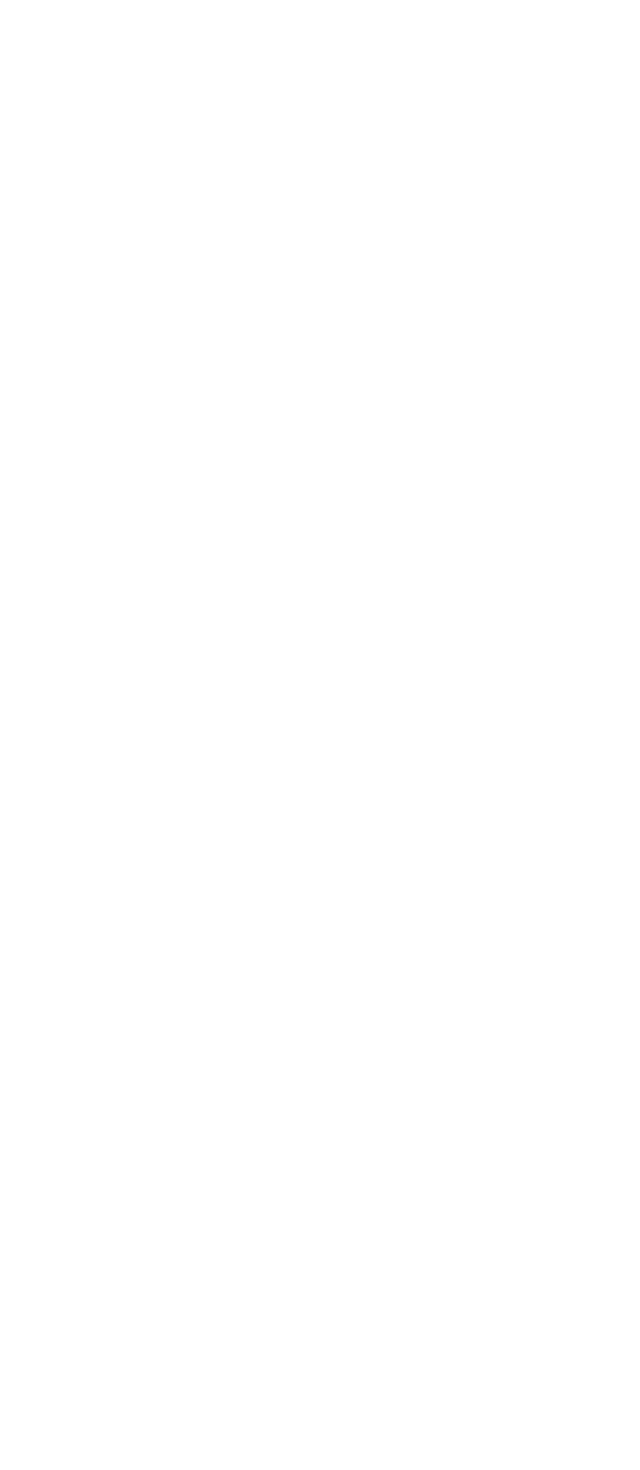
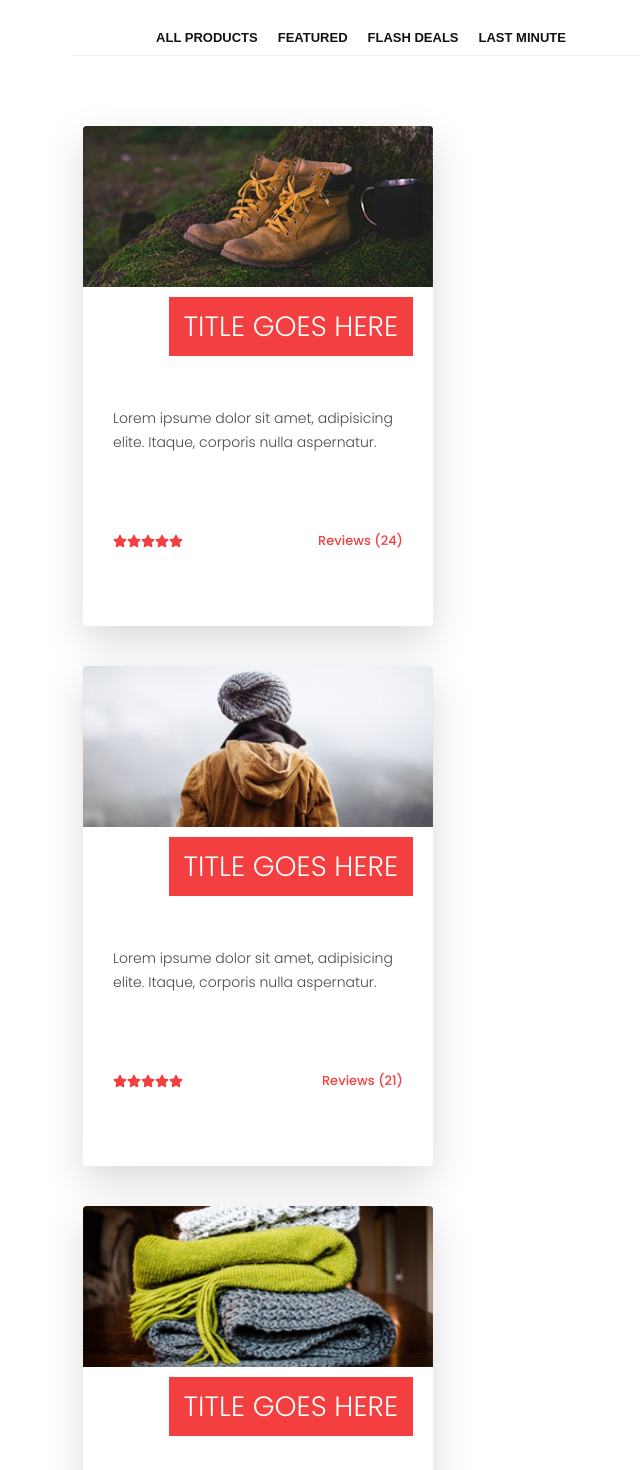
Before and after one commit to AndreFelipe97/E-commerc, a Next.js app: page /our-products in a window 1280 px wide. Before the commit this address had no page. Shown: the part 680-2150 px from the top of the page, without its empty margins (279-919 px from the left). Before the commit the page ends 800 px from the top, so only its background shows below. Built offline with nearby package versions, Linux system fonts and the light colour scheme.

Commit message:
initial page our products

```diff
--- a/src/components/Footer/styles.ts
+++ b/src/components/Footer/styles.ts
@@ -9,7 +9,7 @@ export const FooterContainer = styled.div`
 
   div {
     border-top: 1px solid var(--color-grey);
-    flex: 0 0 70%;
+    flex: 0 0 45%;
     display: flex;
     justify-content: center;
     align-items: center;
--- a/src/components/Header/index.tsx
+++ b/src/components/Header/index.tsx
@@ -26,7 +26,7 @@ export function Header() {
             </Link>
           </MenuItem>
           <MenuItem>
-            <Link href="#" passHref>
+            <Link href="/our-products" passHref>
               <MenuLink>Our Products</MenuLink>
             </Link>
           </MenuItem>
--- /dev/null
+++ b/src/components/Layout/index.tsx
@@ -0,0 +1,24 @@
+import Head from "next/head";
+import { ReactNode } from "react";
+import { Banner } from "../Benner";
+import { Footer } from "../Footer";
+import { Header } from "../Header";
+
+type LayoutDefaultProps = {
+  title: string;
+  children: ReactNode;
+};
+
+export function LayoutDefault({ title, children }: LayoutDefaultProps) {
+  return (
+    <>
+      <Head>
+        <title>{title}</title>
+      </Head>
+      <Header />
+      <Banner />
+      {children}
+      <Footer />
+    </>
+  );
+}
--- a/src/pages/api/hello.ts
+++ /dev/null
@@ -1,13 +0,0 @@
-// Next.js API route support: https://nextjs.org/docs/api-routes/introduction
-import type { NextApiRequest, NextApiResponse } from 'next'
-
-type Data = {
-  name: string
-}
-
-export default function handler(
-  req: NextApiRequest,
-  res: NextApiResponse<Data>
-) {
-  res.status(200).json({ name: 'John Doe' })
-}
--- /dev/null
+++ b/src/pages/our-products/index.tsx
@@ -0,0 +1,60 @@
+import { Card } from "../../components/Card";
+import { LayoutDefault } from "../../components/Layout";
+import { Container, Content, Products } from "../../styles/align";
+import { NavHeading, NavItem } from "../../styles/pages/our-products";
+
+export default function OurProduct() {
+  return (
+    <LayoutDefault title="HundredClothing|Our Products">
+      <Container>
+        <Content>
+          <NavHeading>
+            <NavItem>all products</NavItem>
+            <NavItem>featured</NavItem>
+            <NavItem>flash deals</NavItem>
+            <NavItem>last minute</NavItem>
+          </NavHeading>
+
+          <Products>
+            <Card
+              title="title goes here"
+              imagePath="./assets/img/product_01.jpg"
+              price="25.75"
+              amountReview="24"
+            />
+            <Card
+              title="title goes here"
+              imagePath="./assets/img/product_02.jpg"
+              price="30.25"
+              amountReview="21"
+            />
+            <Card
+              title="title goes here"
+              imagePath="./assets/img/product_03.jpg"
+              price="20.45"
+              amountReview="36"
+            />
+            <Card
+              title="title goes here"
+              imagePath="./assets/img/product_04.jpg"
+              price="15.25"
+              amountReview="48"
+            />
+            <Card
+              title="title goes here"
+              imagePath="./assets/img/product_05.jpg"
+              price="12.50"
+              amountReview="16"
+            />
+            <Card
+              title="title goes here"
+              imagePath="./assets/img/product_06.jpg"
+              price="22.50"
+              amountReview="32"
+            />
+          </Products>
+        </Content>
+      </Container>
+    </LayoutDefault>
+  );
+}
--- /dev/null
+++ b/src/styles/align.ts
@@ -0,0 +1,16 @@
+import styled from "styled-components";
+
+export const Container = styled.div`
+  display: flex;
+  align-items: center;
+  justify-content: center;
+`;
+
+export const Content = styled.div`
+  flex: 0 0 45%;
+`;
+
+export const Products = styled.div`
+  display: flex;
+  flex-wrap: wrap;
+`;
--- a/src/styles/global.ts
+++ b/src/styles/global.ts
@@ -7,6 +7,7 @@ const GlobalStyle = createGlobalStyle`
     --color-grey: #eee;
     --color-grey-2: #4a4a4a;
     --color-black: #1e1e1e;
+    --color-black-2: #121212;
   }
 
   * {
--- /dev/null
+++ b/src/styles/pages/our-products.ts
@@ -0,0 +1,35 @@
+import styled from "styled-components";
+
+export const NavHeading = styled.nav`
+  display: flex;
+  align-items: center;
+  justify-content: center;
+  margin-top: 13rem;
+  margin-bottom: 6rem;
+  border-bottom: 1px solid var(--color-grey);
+`;
+
+export const NavItem = styled.button`
+  border: none;
+  background-color: transparent;
+  margin-bottom: 1rem;
+  text-transform: uppercase;
+  font-size: 1.3rem;
+  font-weight: 700;
+  color: var(--color-black-2);
+  display: inline-block;
+  transition: all .3s;
+  cursor: pointer;
+
+  &:not(:last-child) {
+    margin-right: 2rem;
+  }
+
+  &:hover {
+    color: var(--color-primary-red);
+  }
+
+  &:focus {
+    color: var(--color-primary-red);
+  }
+`;
```
Also changed, not shown: src/pages/home/_home.tsx (+5 -5 lines), src/pages/index.tsx (+3 -12 lines), src/styles/pages/home.ts (deleted, +0 -39 lines).
